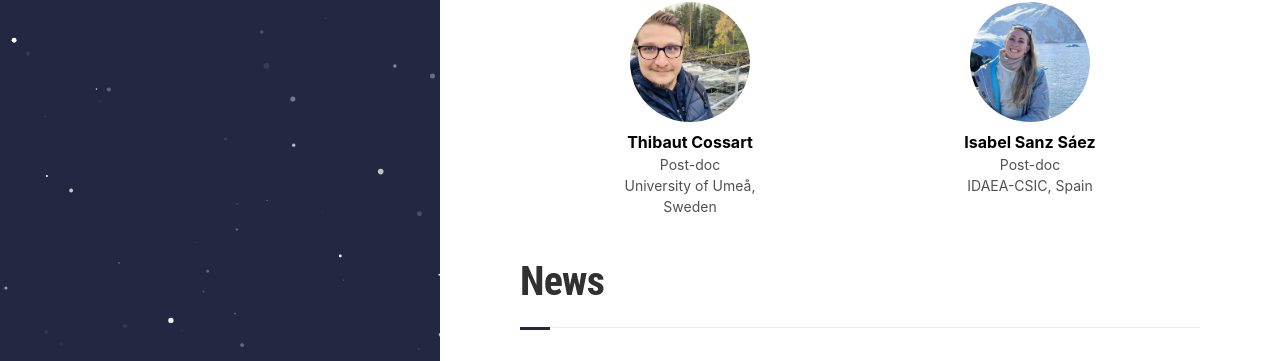
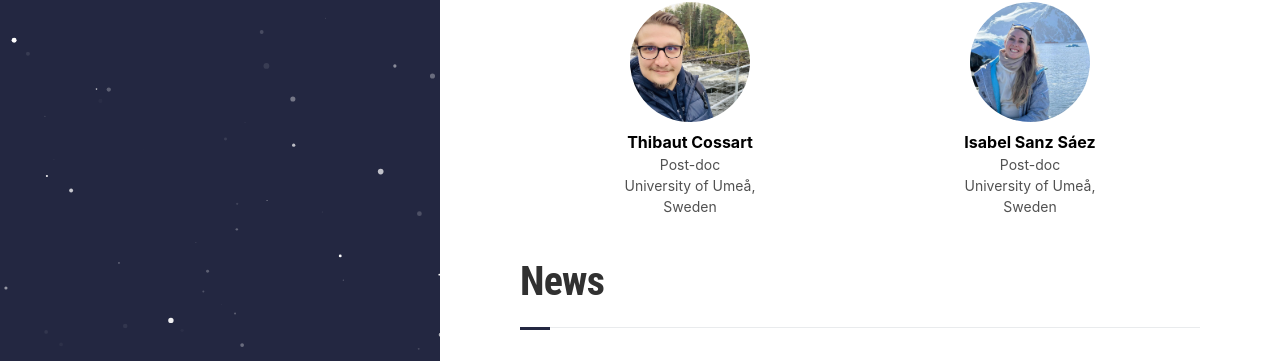
Before and after one commit to Mersorcium/mersorcium.github.io, a Jekyll site: the page built from index.html, in a window 1280 px wide and 900 px high, scrolled down 1120 px. Shown: the part 83-444 px from the top of the window. Built offline with Jekyll 4.4.1, drawn with Linux system fonts in a browser that asks for light colours; the list of posts is cut into pages by our own code.

Commit message:
update Isabel's information

```diff
--- a/_includes/organizing-board.html
+++ b/_includes/organizing-board.html
@@ -53,7 +53,7 @@
       <div class="square"><a href="https://www.researchgate.net/profile/Isabel-Sanz-Saez"><img src="{{ "/assets/member-avatar/Isa.jpg" | relative_url }}" alt="Avatar" /></a></div>
       <p>Isabel Sanz Sáez</p>
       <p>Post-doc</p>
-      <p>IDAEA-CSIC, Spain</p>
+      <p>University of Umeå, Sweden</p>
     </div>
 
   </div>
```
